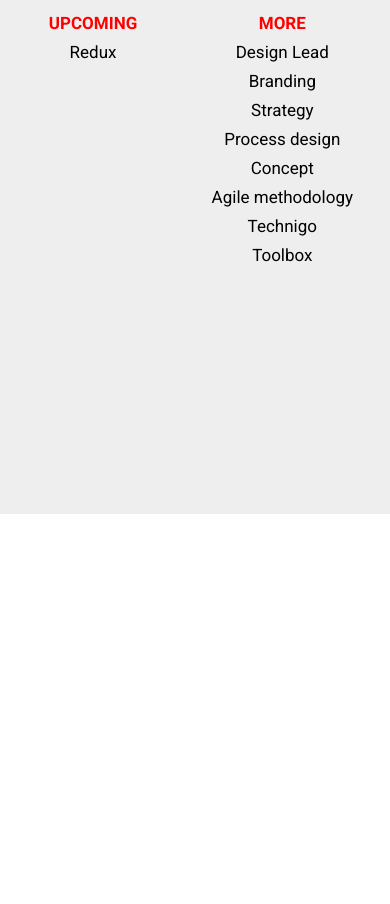
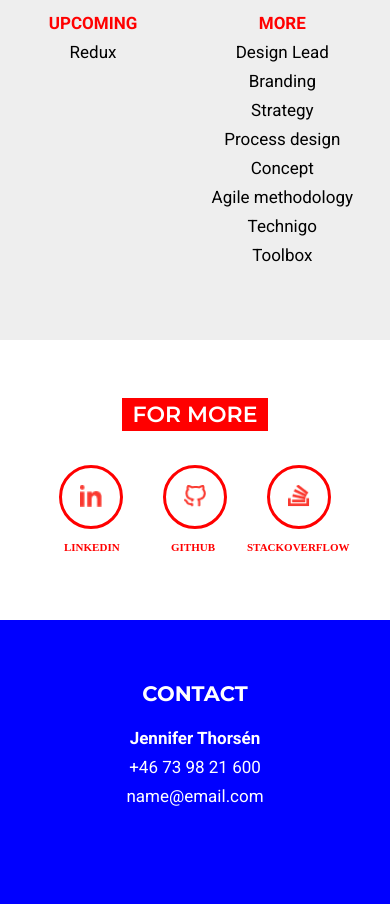
Before and after one commit to Jenniferot/portfolio, a plain HTML site: page index.html in a window 390 px wide. Shown: the part 4240-5144 px from the top of the page. Before the commit the page ends 4754 px from the top, so only its background shows below. Drawn offline with Linux system fonts and the light colour scheme.

Commit message:
mobil-versionen klar

```diff
--- a/index.html
+++ b/index.html
@@ -154,9 +154,41 @@
         <p class="skills">Toolbox</p>
       </section>
     </section>
+  </section>
+  <section class="for-more-section">
+    <p class="section-labels">FOR MORE</p>
+    <section class="for-more-info-section">
+      <section class="linkedin">
+        <a href="">
+          <div class="circles-red"><img class="icon-red" src="/assets/component (4).png" alt="">
+          </div>
+        </a>
+        <p class="for-more-info-textL">LINKEDIN</p>
+      </section>
+      <section class="github">
+        <a href="">
+          <div class="circles-red"><img class="icon-red" src="/assets/component (3).png" alt="">
+          </div>
+        </a>
+        <p class="for-more-info-textG">GITHUB</p>
+      </section>
+      <section class="stackoverflow">
+        <a href="">
+          <div class="circles-red"><img class="icon-red" src="/assets/component (5).png" alt="">
+          </div>
+        </a>
+        <p class="for-more-info-textS">STACKOVERFLOW</p>
+      </section>
+    </section>
+  </section>
+  <section class="footer">
+    <p class="contact-title">CONTACT</p>
+    <p class="footer-name">Jennifer Thorsén</p>
+    <p class="footer-phone">+46 73 98 21 600</p>
+    <p class="footer-phone">name@email.com</p>
+  </section>
 
-  </section>
-  </section>
+
 
 </body>
 
--- a/style.css
+++ b/style.css
@@ -284,7 +284,17 @@ body {
 }
 
 /* Skills-section */
-.section-labels {
+.skills-section {
+  padding-top: 60px;
+  background-color: rgb(238, 238, 238);
+  padding-left: 37px;
+  padding-right: 37px;
+  padding-bottom: 70px;
+  display: flex;
+  flex-direction: column;
+}
+
+.skills-section-labels {
   color: white;
   background-color: red;
   font-family: 'Montserrat';
@@ -293,15 +303,6 @@ body {
   padding: 3px 11px;
   margin: 0;
   margin-bottom: 34px;
-}
-
-.skills-section {
-  padding-top: 60px;
-  background-color: rgb(238, 238, 238);
-  padding-left: 37px;
-  padding-right: 37px;
-  padding-bottom: 70px;
-  height: 774px;
 }
 
 .skills-title {
@@ -332,10 +333,129 @@ body {
   display: flex;
   flex-direction: column;
   align-items: center;
+
 }
 
 .right-section {
   display: flex;
   flex-direction: column;
   align-items: center;
+
 }
+
+/* For more-section */
+.for-more-section {
+  padding-left: 36px;
+  padding-right: 36px;
+  padding-top: 58px;
+  padding-bottom: 56px;
+  display: flex;
+  align-items: center;
+  flex-direction: column;
+}
+
+.for-more-info-section {
+  display: flex;
+  margin-top: -20px;
+}
+
+.icon-red {
+  height: 22px;
+  width: 22px;
+  padding-top: 17px;
+  padding-left: 18px;
+}
+
+.circles-red {
+  border: 3px solid red;
+  border-radius: 50%;
+  height: 58px;
+  width: 58px;
+  cursor: pointer;
+  margin: 20px;
+}
+
+.linkedin {
+  display: flex;
+  flex-direction: column;
+}
+
+.github {
+  display: flex;
+  flex-direction: column;
+}
+
+.stackoverflow {
+  display: flex;
+  flex-direction: column;
+}
+
+.for-more-info-textL {
+  color: red;
+  font-size: 11px;
+  font-weight: 700;
+  font-family: avenir;
+  text-decoration: none;
+  margin-left: 25px;
+  margin-top: -8px;
+}
+
+.for-more-info-textG {
+  color: red;
+  font-size: 11px;
+  font-weight: 700;
+  font-family: avenir;
+  text-decoration: none;
+  margin-top: -8px;
+  margin-left: 28px;
+}
+
+.for-more-info-textS {
+  color: red;
+  font-size: 11px;
+  font-weight: 700;
+  font-family: avenir;
+  text-decoration: none;
+  margin-top: -8px;
+}
+
+/* Contact-section */
+.footer {
+  background-color: blue;
+  height: 170px;
+  padding-left: 36px;
+  padding-right: 36px;
+  padding-top: 58px;
+  padding-bottom: 56px;
+  display: flex;
+  align-items: center;
+  flex-direction: column;
+}
+
+.contact-title {
+  font-family: 'Montserrat';
+  font-size: 21px;
+  font-weight: 700;
+  padding: 3px 20px;
+  color: white;
+  margin: 0;
+  margin-bottom: 15px;
+}
+
+.footer-name {
+  font-family: roboto;
+  font-size: 17px;
+  line-height: 29px;
+  color: white;
+  font-weight: 600;
+  margin: 0;
+}
+
+.footer-phone {
+  font-family: roboto;
+  font-size: 17px;
+  line-height: 29px;
+  color: white;
+  font-weight: regular;
+  margin: 0;
+}
```
